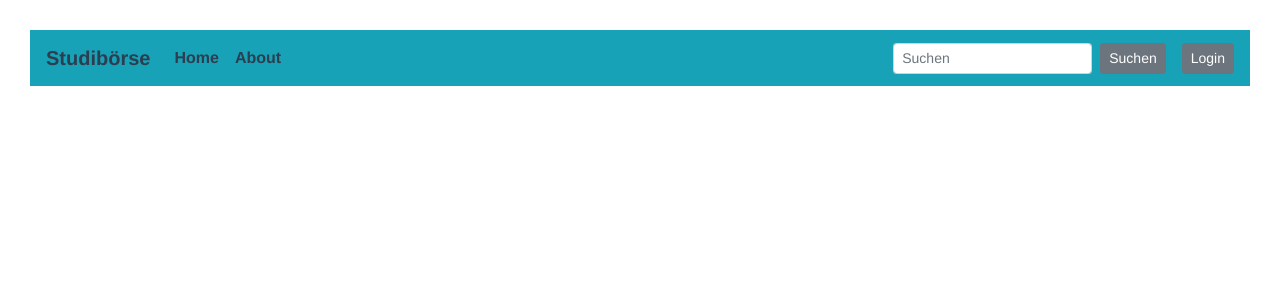
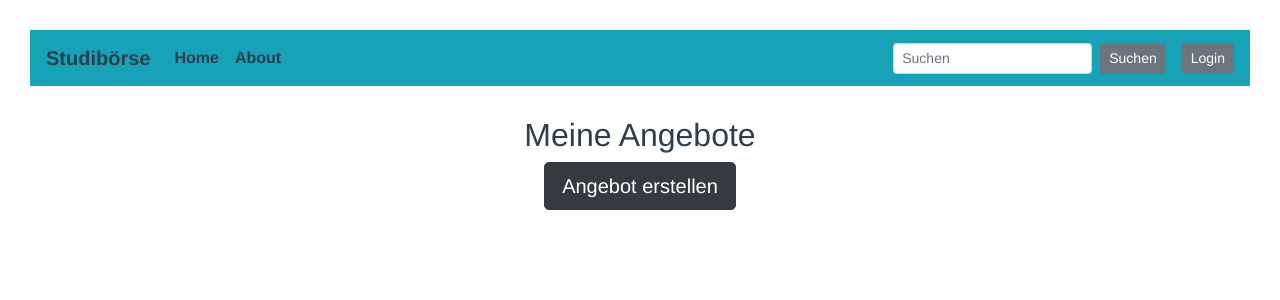
Before and after one commit to Softwareprojekt2021/frontend_web, a Vue app: page /meineangebote in a window 1280 px wide. Shown: the top 300 px of the page. Built offline with nearby package versions, Linux system fonts and the light colour scheme.

Commit message:
added Meine Angebot Seite with ErstellAngebot Seite (not yet finished)

```diff
--- a/src/components/Searchbar.vue
+++ b/src/components/Searchbar.vue
@@ -30,6 +30,9 @@
               <em>User</em>
             </template>
             <b-dropdown-item href="/profile">Profile</b-dropdown-item>
+            <b-dropdown-item href="/meineangebote"
+              >Meine Angebote</b-dropdown-item
+            >
             <b-dropdown-item @click="OnClick">Sign Out</b-dropdown-item>
           </b-nav-item-dropdown>
           <b-button
--- a/src/router/index.js
+++ b/src/router/index.js
@@ -34,6 +34,16 @@ const routes = [
     name: "Profile",
     component: () => import("../views/Profile.vue"),
   },
+  {
+    path: "/meineangebote",
+    name: "MeineAngebeote",
+    component: () => import("../views/meineangebote.vue"),
+  },
+  {
+    path: "/erstellangebot",
+    name: "ErstellAngebot",
+    component: () => import("../views/ErstellAngebot.vue"),
+  },
 ];
 
 const router = new VueRouter({
--- /dev/null
+++ b/src/views/ErstellAngebot.vue
@@ -0,0 +1,31 @@
+<template>
+  <div>
+    <h2>Meine Angebote</h2>
+    <b-button
+      href="/erstellangebot"
+      type="forward"
+      class="btn btn-dark btn-lg btn-block"
+    >
+      Angebot erstellen
+    </b-button>
+  </div>
+</template>
+
+<script>
+export default {
+  methods: {
+    OnClick(event) {
+      event.preventDefault();
+      alert("Button got clicked");
+    },
+  },
+};
+</script>
+
+<style lang="scss">
+.btn-dark {
+  width: 15%;
+  margin-left: auto;
+  margin-right: auto;
+}
+</style>
--- a/src/views/Profile.vue
+++ b/src/views/Profile.vue
@@ -1,12 +1,12 @@
 <template>
   <div>
-    <h3 align="left">Profile</h3>
-    <p align="left">Profilbild</p>
+    <h3>Profile</h3>
     <b-container class="bv-example-row" @submit="onSubmit">
       <b-row>
         <!--Profilbild mit einem Button zum ändern des Bildes-->
-        <b-col
-          ><b-img
+        <b-col>
+          <p>Profilbild</p>
+          <b-img
             v-bind:src="placeholder"
             height="165"
             width="215"
--- /dev/null
+++ b/src/views/meineangebote.vue
@@ -0,0 +1,31 @@
+<template>
+  <div>
+    <h2>Meine Angebote</h2>
+    <b-button
+      href="/erstellangebot"
+      type="forward"
+      class="btn btn-dark btn-lg btn-block"
+    >
+      Angebot erstellen
+    </b-button>
+  </div>
+</template>
+
+<script>
+export default {
+  methods: {
+    OnClick(event) {
+      event.preventDefault();
+      alert("Button got clicked");
+    },
+  },
+};
+</script>
+
+<style lang="scss">
+.btn-dark {
+  width: 15%;
+  margin-left: auto;
+  margin-right: auto;
+}
+</style>
```
